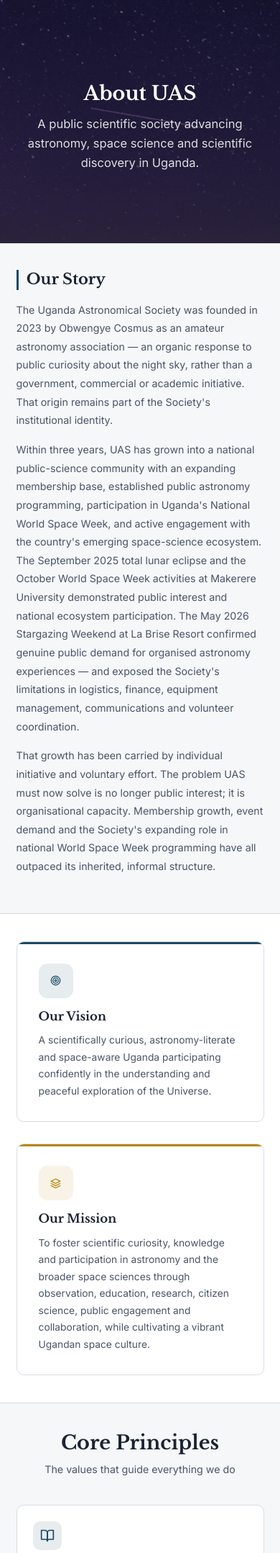
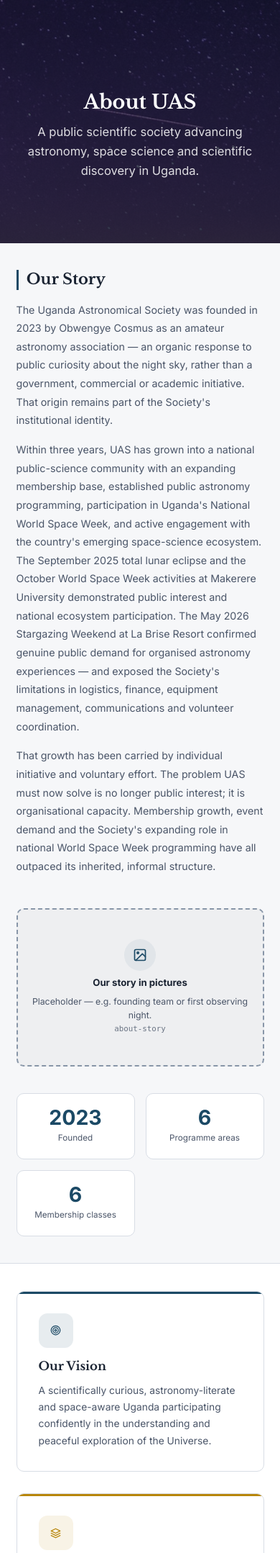
Before and after one commit to oumo-os/uas-site, a PHP site: page /uas/about.html in a window 390 px wide. Shown: the part 105-2263 px from the top of the page at 72% size. Run offline with PHP 8.4, Linux system fonts and the light colour scheme; data that the repository does not hold is empty.

Commit message:
About/Home refresh: story split, stat band, photo placeholders, mobile hero clearance

```diff
--- a/about.html
+++ b/about.html
@@ -102,10 +102,12 @@
     .cta-section .btn-outline:hover { border-color:#fff; background:rgba(255,255,255,0.1); }
 
     @media (max-width:768px) {
-      .about-hero { min-height:40vh; padding:4rem 1rem 3rem; }
+      .about-hero { min-height:40vh; padding:5.5rem 1rem 3rem; }
       .about-hero h1 { font-size:1.8rem; }
       .vision-mission { grid-template-columns:1fr; }
       .objectives-grid { grid-template-columns:1fr; }
+      .is-grid { grid-template-columns:1fr !important; }
+      .gallery-placeholders { grid-template-columns:1fr !important; }
       .leadership-grid { grid-template-columns:repeat(2,1fr); }
       .section { padding:2.5rem 0; }
     }
@@ -136,11 +138,23 @@
 
   <section class="section">
     <div class="container">
-      <div class="about-content">
-        <h2>Our Story</h2>
-        <p>The Uganda Astronomical Society was founded in 2023 by Obwengye Cosmus as an amateur astronomy association — an organic response to public curiosity about the night sky, rather than a government, commercial or academic initiative. That origin remains part of the Society's institutional identity.</p>
-        <p>Within three years, UAS has grown into a national public-science community with an expanding membership base, established public astronomy programming, participation in Uganda's National World Space Week, and active engagement with the country's emerging space-science ecosystem. The September 2025 total lunar eclipse and the October World Space Week activities at Makerere University demonstrated public interest and national ecosystem participation. The May 2026 Stargazing Weekend at La Brise Resort confirmed genuine public demand for organised astronomy experiences — and exposed the Society's limitations in logistics, finance, equipment management, communications and volunteer coordination.</p>
-        <p>That growth has been carried by individual initiative and voluntary effort. The problem UAS must now solve is no longer public interest; it is organisational capacity. Membership growth, event demand and the Society's expanding role in national World Space Week programming have all outpaced its inherited, informal structure.</p>
+      <div class="split-section">
+        <div class="about-content" style="margin:0">
+          <h2>Our Story</h2>
+          <p>The Uganda Astronomical Society was founded in 2023 by Obwengye Cosmus as an amateur astronomy association — an organic response to public curiosity about the night sky, rather than a government, commercial or academic initiative. That origin remains part of the Society's institutional identity.</p>
+          <p>Within three years, UAS has grown into a national public-science community with an expanding membership base, established public astronomy programming, participation in Uganda's National World Space Week, and active engagement with the country's emerging space-science ecosystem. The September 2025 total lunar eclipse and the October World Space Week activities at Makerere University demonstrated public interest and national ecosystem participation. The May 2026 Stargazing Weekend at La Brise Resort confirmed genuine public demand for organised astronomy experiences — and exposed the Society's limitations in logistics, finance, equipment management, communications and volunteer coordination.</p>
+          <p>That growth has been carried by individual initiative and voluntary effort. The problem UAS must now solve is no longer public interest; it is organisational capacity. Membership growth, event demand and the Society's expanding role in national World Space Week programming have all outpaced its inherited, informal structure.</p>
+        </div>
+        <div class="img-placeholder" data-slot="about-story">
+          <span class="ph-icon"><span class="icon-inline"><svg viewBox="0 0 24 24"><rect x="3" y="3" width="18" height="18" rx="2" ry="2"/><circle cx="8.5" cy="8.5" r="1.5"/><polyline points="21 15 16 10 5 21"/></svg></span></span>
+          <strong>Our story in pictures</strong>
+          <span>Placeholder — e.g. founding team or first observing night.<br><code>about-story</code></span>
+        </div>
+      </div>
+      <div class="stat-band" style="margin-top:2.5rem">
+        <div class="stat-cell"><div class="stat-num">2023</div><div class="stat-cap">Founded</div></div>
+        <div class="stat-cell"><div class="stat-num">6</div><div class="stat-cap">Programme areas</div></div>
+        <div class="stat-cell"><div class="stat-num">6</div><div class="stat-cap">Membership classes</div></div>
       </div>
     </div>
   </section>
@@ -215,7 +229,7 @@
     <div class="container">
       <div class="about-content">
         <h2>What UAS Is and Is Not</h2>
-        <div style="display:grid;grid-template-columns:1fr 1fr;gap:2rem;margin-top:1rem">
+        <div class="is-grid" style="display:grid;grid-template-columns:1fr 1fr;gap:2rem;margin-top:1rem">
           <div>
             <h4 style="color:var(--success);margin-bottom:0.75rem">UAS Is</h4>
             <p>A public scientific gateway through which Ugandans encounter astronomy, develop scientific curiosity, and find pathways into the broader space sciences, engineering and technology — anchored in astronomy as its core mandate.</p>
@@ -231,6 +245,30 @@
             </ul>
             <p style="margin-top:0.75rem;font-style:italic;font-size:0.88rem">UAS plays a complementary role within the national ecosystem.</p>
           </div>
+        </div>
+      </div>
+    </div>
+  </section>
+
+  <section class="section">
+    <div class="container">
+      <h2 class="section-title">Life at UAS</h2>
+      <p class="section-subtitle">Observing nights, outreach and community — real photography coming soon</p>
+      <div style="display:grid;grid-template-columns:repeat(3,1fr);gap:1rem" class="gallery-placeholders">
+        <div class="img-placeholder" data-slot="about-observing">
+          <span class="ph-icon"><span class="icon-inline"><svg viewBox="0 0 24 24"><circle cx="12" cy="12" r="5"/><line x1="12" y1="1" x2="12" y2="3"/><line x1="12" y1="21" x2="12" y2="23"/><line x1="4.22" y1="4.22" x2="5.64" y2="5.64"/><line x1="18.36" y1="18.36" x2="19.78" y2="19.78"/><line x1="1" y1="12" x2="3" y2="12"/><line x1="21" y1="12" x2="23" y2="12"/></svg></span></span>
+          <strong>Observing nights</strong>
+          <span>Placeholder<br><code>about-observing</code></span>
+        </div>
+        <div class="img-placeholder" data-slot="about-outreach">
+          <span class="ph-icon"><span class="icon-inline"><svg viewBox="0 0 24 24"><path d="M17 21v-2a4 4 0 0 0-4-4H5a4 4 0 0 0-4 4v2"/><circle cx="9" cy="7" r="4"/><path d="M23 21v-2a4 4 0 0 0-3-3.87"/><path d="M16 3.13a4 4 0 0 1 0 7.75"/></svg></span></span>
+          <strong>Schools &amp; outreach</strong>
+          <span>Placeholder<br><code>about-outreach</code></span>
+        </div>
+        <div class="img-placeholder" data-slot="about-community">
+          <span class="ph-icon"><span class="icon-inline"><svg viewBox="0 0 24 24"><path d="M20.84 4.61a5.5 5.5 0 0 0-7.78 0L12 5.67l-1.06-1.06a5.5 5.5 0 0 0-7.78 7.78l1.06 1.06L12 21.23l7.78-7.78 1.06-1.06a5.5 5.5 0 0 0 0-7.78z"/></svg></span></span>
+          <strong>Community</strong>
+          <span>Placeholder<br><code>about-community</code></span>
         </div>
       </div>
     </div>
--- a/css/base.css
+++ b/css/base.css
@@ -749,10 +749,38 @@ tr:hover td { background: var(--accent-glow); }
 .team-card .team-name { font-weight: 600; font-size: 0.9rem; }
 .team-card .team-role { font-size: 0.78rem; color: var(--text-dim); }
 
+/* Image placeholders: marked slots awaiting real photography */
+.img-placeholder {
+  border: 2px dashed var(--border-focus); border-radius: var(--radius-lg);
+  background: rgba(127,127,127,0.06); color: var(--text-dim);
+  display: flex; flex-direction: column; align-items: center; justify-content: center;
+  gap: 0.5rem; text-align: center; padding: 2rem 1rem; font-size: 0.82rem;
+  min-height: 220px; line-height: 1.5;
+}
+.img-placeholder .ph-icon {
+  width: 44px; height: 44px; border-radius: 50%; background: var(--accent-glow);
+  display: flex; align-items: center; justify-content: center; color: var(--accent);
+}
+.img-placeholder .ph-icon svg { width: 20px; height: 20px; }
+.img-placeholder strong { color: var(--text); font-size: 0.88rem; }
+.img-placeholder code { font-size: 0.72rem; opacity: 0.8; }
+
+/* Split section: text + visual side by side */
+.split-section { display: grid; grid-template-columns: 1.2fr 1fr; gap: 2rem; align-items: center; }
+@media (max-width: 768px) { .split-section { grid-template-columns: 1fr; } }
+
+/* Small stat band */
+.stat-band { display: grid; grid-template-columns: repeat(3, 1fr); gap: 1rem; margin: 0 auto; max-width: 800px; }
+.stat-band .stat-cell { text-align: center; padding: 1.25rem 0.5rem; background: var(--bg-card); border: 1px solid var(--border); border-radius: var(--radius-lg); }
+.stat-band .stat-num { font-size: 1.9rem; font-weight: 800; color: var(--accent); line-height: 1; }
+.stat-band .stat-cap { font-size: 0.78rem; color: var(--text-dim); margin-top: 0.3rem; }
+@media (max-width: 600px) { .stat-band { grid-template-columns: 1fr 1fr; } }
+
 /* Responsive: detail pages */
 @media (max-width: 768px) {
-  .detail-hero { min-height: 25vh; padding: 4rem 1rem 2rem; }
-  .detail-hero h1 { font-size: 1.5rem; }
+  .detail-hero { min-height: 40vh; padding: 5.5rem 1rem 2.5rem; }
+  .detail-hero h1 { font-size: 1.8rem; }
+  .detail-hero .breadcrumb { margin-top: 0.5rem; }
   .content-grid { grid-template-columns: 1fr; }
   .sidebar { position: static; }
   .info-grid { grid-template-columns: repeat(2, 1fr); }
```
Also changed, not shown: index.html (+26 -1 lines).
